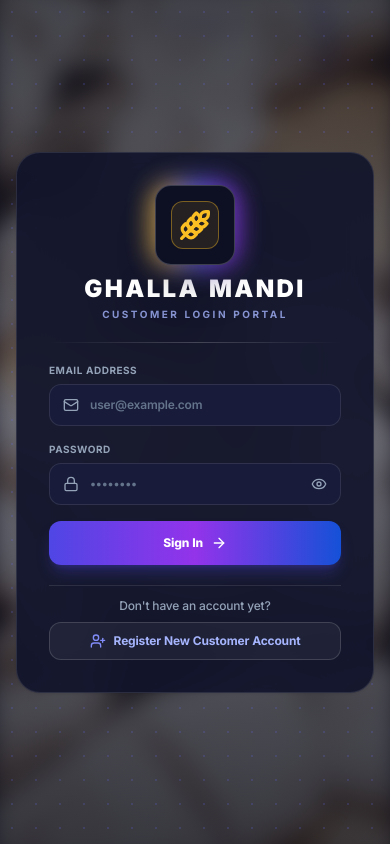
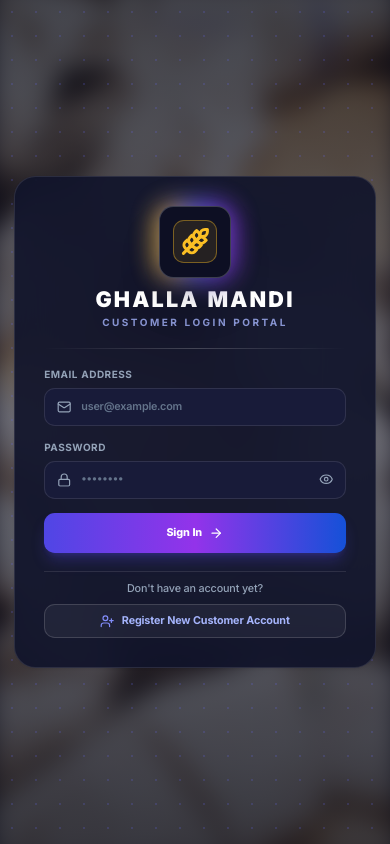
Before and after one commit to lets-abdullah/Ghalla-Mandi, a React (Vite) app in the folder frontend/: page /login in a window 390 px wide. Built offline with nearby package versions, Linux system fonts and the light colour scheme; no server answers; the HTML template or start-up script is replaced by a standard one; a web font is replaced by a local one.

Commit message:
Configure 80% responsive base scaling so website at 100% browser zoom matches 80% zoom perfectly across desktop, laptop, tablet, and mobile

```diff
--- a/frontend/src/index.css
+++ b/frontend/src/index.css
@@ -11,10 +11,34 @@
     font-family: var(--font-sans);
   }
 
+  /*
+    Base scale: 80% (12.8px / 13px) gives the crisp, high-density,
+    compact enterprise ERP layout at standard 100% browser zoom,
+    matching what formerly required 80% zoom.
+  */
   html {
-    font-size: 100%;
+    font-size: 80%; /* 12.8px base scale (80% of 16px) */
     font-family: var(--font-sans);
     letter-spacing: -0.011em;
+    -webkit-text-size-adjust: 100%;
+  }
+
+  @media (min-width: 1920px) {
+    html {
+      font-size: 85%;
+    }
+  }
+
+  @media (max-width: 768px) {
+    html {
+      font-size: 87.5%; /* 14px on tablets & mobile for comfortable touch targets */
+    }
+  }
+
+  @media (max-width: 480px) {
+    html {
+      font-size: 90%;
+    }
   }
 
   body {
```
